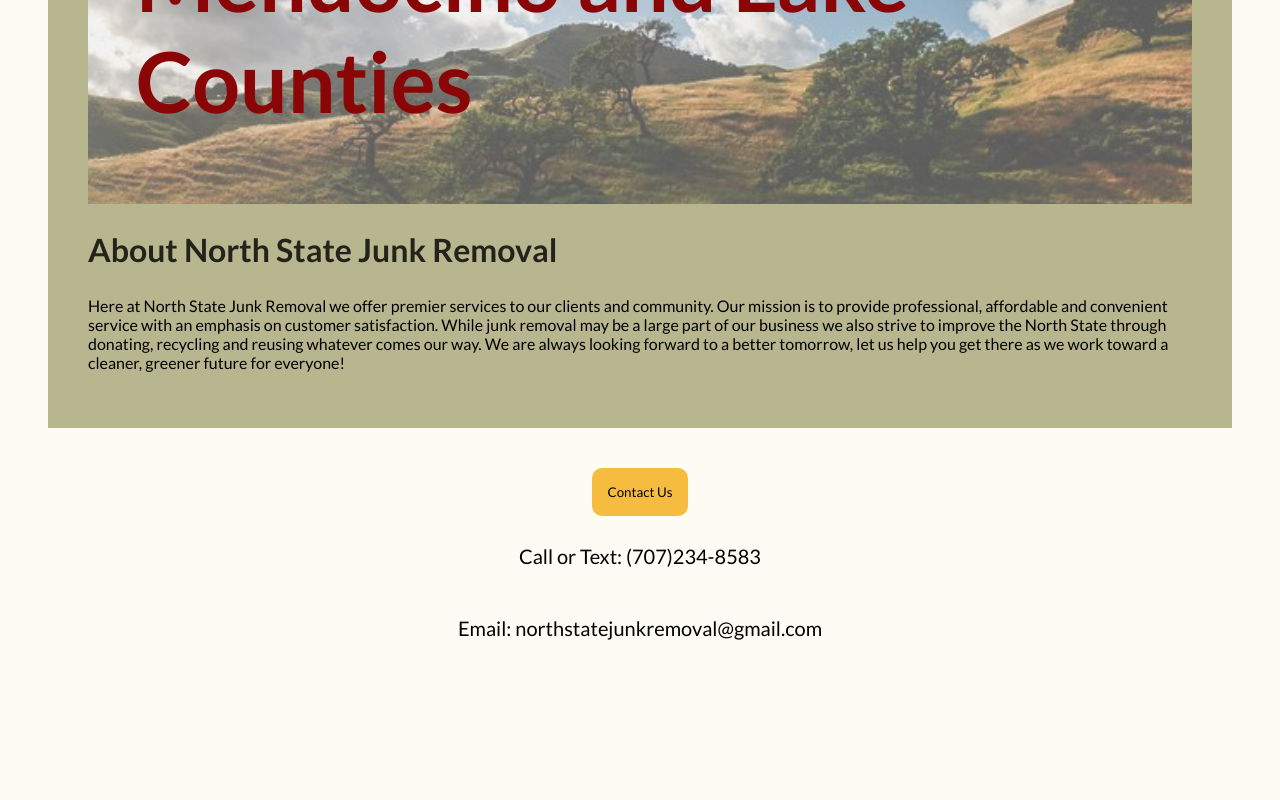
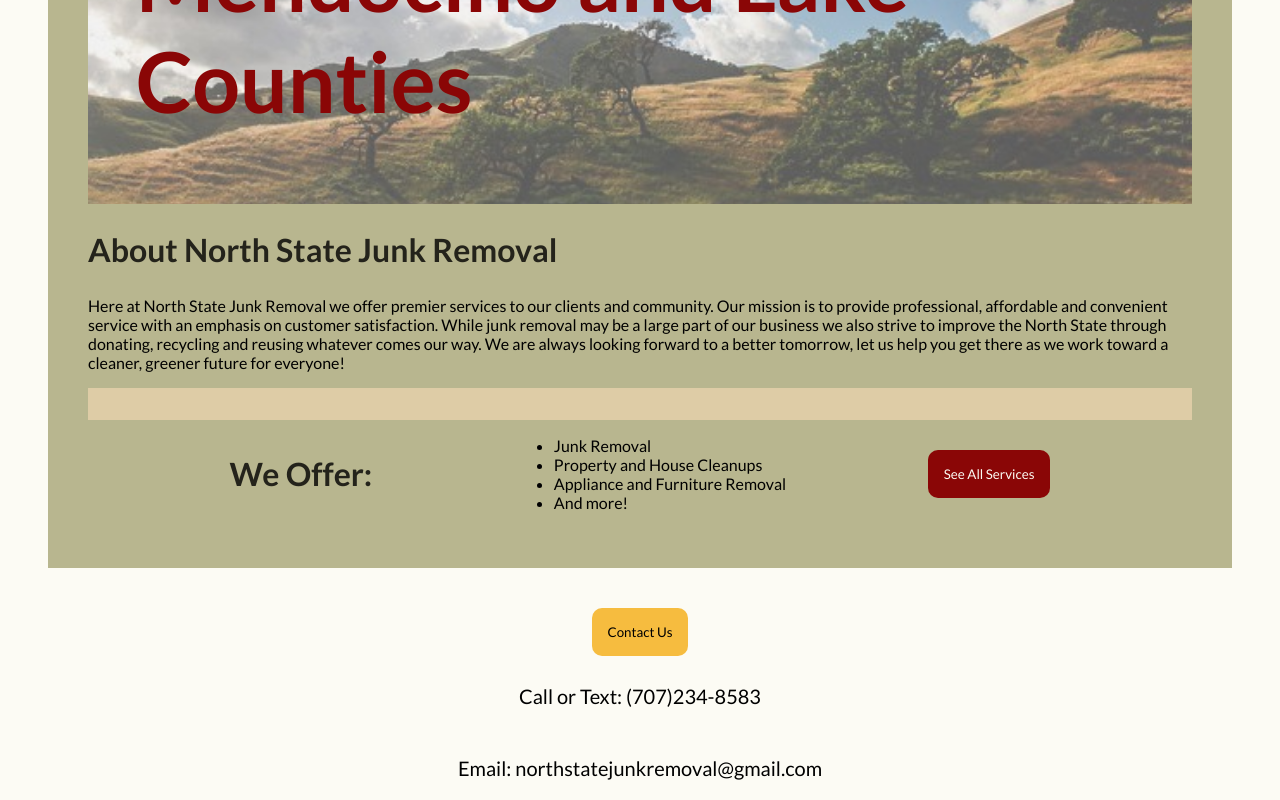
Before and after one commit to lauren-m-johnson/north_state_junk, a React (Vite) app: page / in a window 1280 px wide. Shown: the part 561-1361 px from the top of the page. Before the commit the page ends 1221 px from the top, so only its background shows below. Built offline with nearby package versions, Linux system fonts and the light colour scheme.

Commit message:
add services section to home page

```diff
--- a/src/pages/App/App.css
+++ b/src/pages/App/App.css
@@ -2,6 +2,11 @@ body {
     height: 100vh;
     background-color: #fcfbf4;
     font-family: 'Lato', sans-serif;
+}
+
+h2 {
+    font-size: 4vmin;
+    color: #24231b;
 }
 
 .main-container {
--- a/src/pages/Home/Home.css
+++ b/src/pages/Home/Home.css
@@ -10,7 +10,30 @@
     padding: 3vmin;
 }
 
-#about h2 {
-    font-size: 4vmin;
-    color: #24231b;
+#image-container {
+    background-color: #DECCA6;
+    padding: 2vmin;
+    display: flex;
+    flex-direction: row;
 }
+
+#home-list {
+    display: flex;
+    flex-direction: row;
+    justify-content: space-evenly;
+    align-items: center;
+}
+
+#services-btn {
+    background-color: #8a0606;
+    color: #fcfbf4;
+    border: none;
+    padding: 2vmin;
+    border-radius: 10px;
+    font-family: 'Lato', sans-serif;
+}
+
+#services-btn:hover {
+    background-color: #f6bc3f;
+    color: #000000;
+}
--- a/src/pages/Home/Home.jsx
+++ b/src/pages/Home/Home.jsx
@@ -1,4 +1,5 @@
 import './Home.css';
+import { Link } from 'react-router-dom';
 
 export default function Home() {
     return (
@@ -18,6 +19,24 @@ export default function Home() {
                     toward a cleaner, greener future for everyone!
                 </p>
             </section>
+            <section id='image-container'>
+                <img></img>
+                <img></img>
+                <img></img>
+                <img></img>
+            </section>
+            <section id='home-list'>
+                <h2>We Offer:</h2>
+                <ul>
+                    <li>Junk Removal</li>
+                    <li>Property and House Cleanups</li>
+                    <li>Appliance and Furniture Removal</li>
+                    <li>And more!</li>
+                </ul>
+                <Link to='/services'>
+                    <button id='services-btn'>See All Services</button>
+                </Link>
+            </section>
         </div>
     )
 }
```
